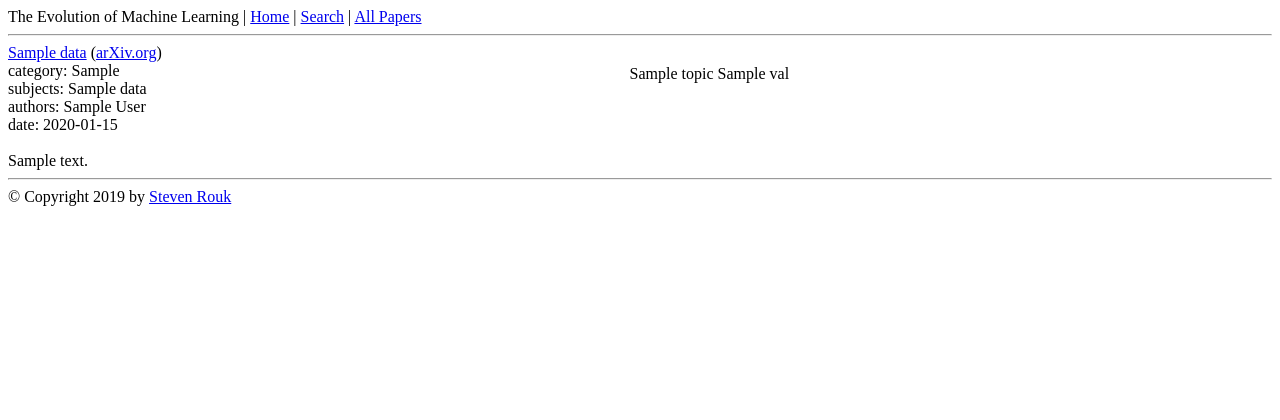
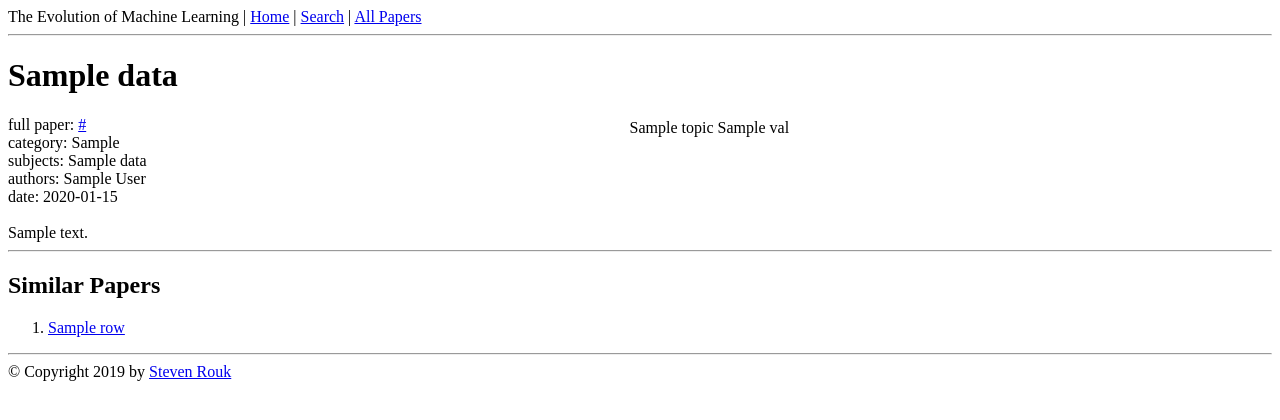
Before and after one commit to stevenrouk/evolution-of-machine-learning, a Flask app: template app/templates/report.html in a window 1280 px wide. Shown: the top 420 px of the page. Run offline with Flask 2, Linux system fonts and the light colour scheme; the template is opened without the code that fills it: most values are stand-ins (such as "Sample title", 1, 10 or a date in 2020); parts of the project's set-up code (start-up, migrations or seed data) failed here and were passed over; some libraries are stand-ins or nearby versions.

Commit message:
Add similar papers section.

```diff
--- a/app/app.py
+++ b/app/app.py
@@ -88,7 +88,10 @@ def report():
 
     data = df.iloc[paper_idx]
     data['loadings'] = get_paper_loadings(data.name)
-    return render_template('report.html', data=data, topics=TOPIC_NAMES_LOOKUP[10])
+    similar_doc_idxs = get_similar_doc_idxs_to_loadings(data['loadings'].reshape(1, -1), W)
+    similar_doc_idxs = similar_doc_idxs[similar_doc_idxs != paper_idx]
+    similar_docs = df.iloc[similar_doc_idxs[:10]]
+    return render_template('report.html', data=data, topics=TOPIC_NAMES_LOOKUP[10], similar_documents=similar_docs)
 
 @app.route('/search', methods=['GET', 'POST'])
 def search():
--- a/app/templates/report.html
+++ b/app/templates/report.html
@@ -6,19 +6,15 @@
     {{ super() }}
 {% endblock %}
 {% block content %}
-<div><a href="{{ url_for('report', paper_idx=data.name) }}">{{ data['title'] }}</a> (<a href="{{ data['url'] }}" target="_blank">arXiv.org</a>)</div>
+<div><h1>{{ data['title'] }}</h1></div>
     <div class="container">
         <div class="flex-item">
+            <div>full paper: <a href="{{ data['url'] }}" target="_blank">{{ data['url'] }}</a></div>
             <div>category: {{ data['set_spec'] }}</div>
             <div>subjects: {{ data['subjects'] }}</div>
             <div>authors: {{ data['authors'] }}</div>
             <div>date: {{ data['dates'] }}</div>
         </div>
-        <!-- <div><a href="{{ url_for('report', paper_idx=data.name) }}">{{ data['title'] }}</a> (<a href="{{ data['url'] }}" target="_blank">arXiv.org</a>)</div>
-        <div>category: {{ data['set_spec'] }}</div>
-        <div>subjects: {{ data['subjects'] }}</div>
-        <div>authors: {{ data['authors'] }}</div>
-        <div>date: {{ data['dates'] }}</div> -->
         <div class="flex-item">
             <table>
                 {% for val in data['loadings'].round(3) %}
@@ -30,15 +26,16 @@
             </table>
         </div>
     </div>
-    <!-- <table>
-        {% for val in data['loadings'].round(3) %}
-            <tr>
-                <td>{{ topics[loop.index0] }}</td>
-                <td>{{ val }}</td>
-            </tr>
-        {% endfor %}
-    </table> -->
     <br>
     <div>{{ data['description'] }}</div>
     <hr>
+    <h2>Similar Papers</h2>
+    <div>
+        <ol>
+            {% for index, row in similar_documents.iterrows() %}
+            <li><a href="{{ url_for('report', paper_idx=index) }}">{{ row['title'] }}</a></li>
+            {% endfor %}
+        </ol>
+    </div>
+    <hr>
 {% endblock %}
```
